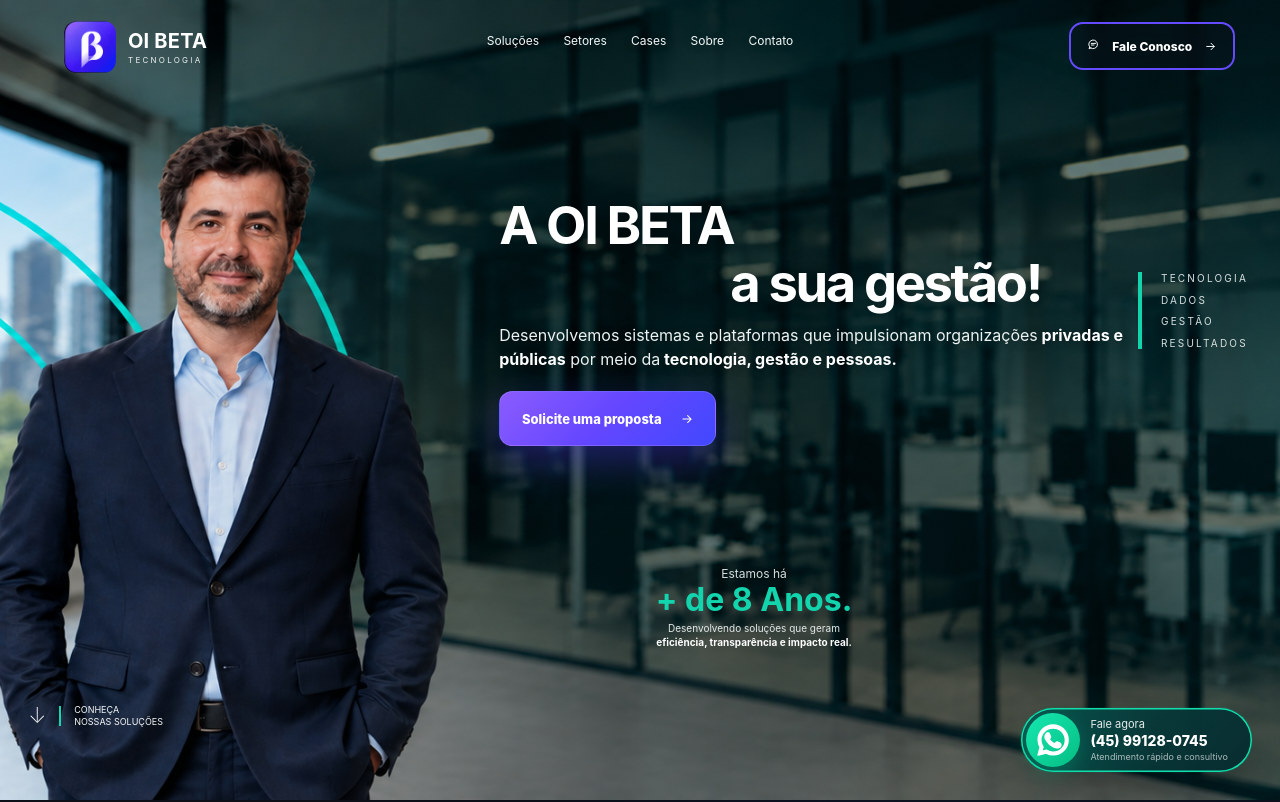
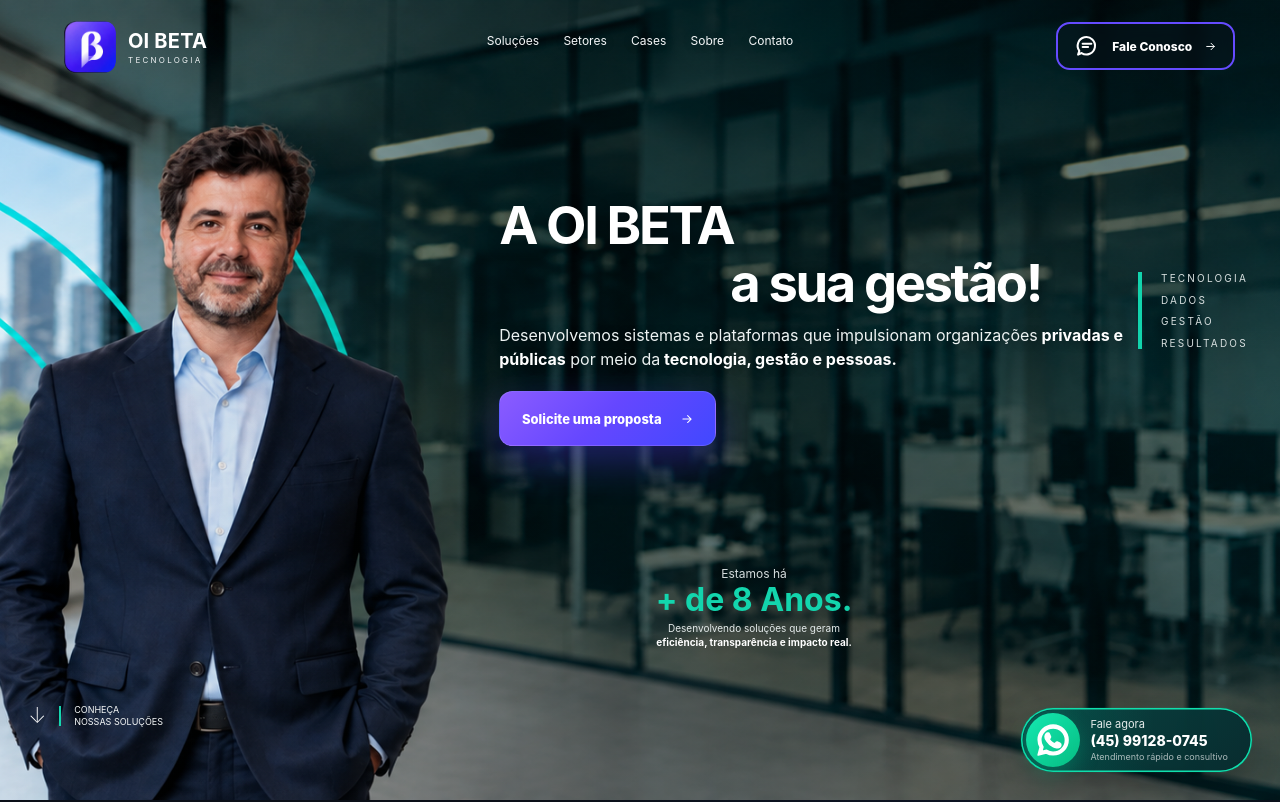
Before and after one commit to oibetatecnologia/oibeta, a Next.js app in the folder oibeta-site/: page / in a window 1280 px wide. Shown: the top 802 px of the page. Built offline with nearby package versions, Linux system fonts and the light colour scheme; no server answers.

Commit message:
fix: aumenta icone do botao Fale Conosco

```diff
--- a/oibeta-site/app/globals.css
+++ b/oibeta-site/app/globals.css
@@ -3588,3 +3588,75 @@ svg {
   .rotating-word { transition: none; }
   .rotating-word-visible { animation: none; }
 }
+
+
+/* =========================================================
+   BOTÃO "FALE CONOSCO" — desktop e mobile
+   Ícone genérico de mensagem, mantendo o link de contato.
+   ========================================================= */
+.contact-message-icon {
+  display: inline-grid;
+  place-items: center;
+  width: 22px;
+  height: 22px;
+  flex: 0 0 22px;
+}
+
+.contact-message-icon svg,
+.mobile-contact-message svg {
+  display: block;
+  width: 100%;
+  height: 100%;
+  fill: none;
+  stroke: currentColor;
+  stroke-width: 1.8;
+  stroke-linecap: round;
+  stroke-linejoin: round;
+}
+
+.hero-whatsapp-top .contact-message-icon {
+  color: #fff;
+}
+
+@media (max-width: 900px) {
+  .mobile-contact-message {
+    color: #14dcc1 !important;
+  }
+
+  .mobile-contact-message svg {
+    width: 23px !important;
+    height: 23px !important;
+    fill: none !important;
+    stroke: currentColor !important;
+  }
+}
+
+
+/* =========================================================
+   FALE CONOSCO — ícone de mensagem maior que o texto
+   ========================================================= */
+.contact-message-icon {
+  width: 26px !important;
+  height: 26px !important;
+  flex: 0 0 26px !important;
+}
+
+.contact-message-icon svg {
+  width: 26px !important;
+  height: 26px !important;
+  stroke-width: 1.9 !important;
+}
+
+@media (max-width: 900px) {
+  .mobile-contact-message {
+    width: 25px !important;
+    height: 25px !important;
+    flex: 0 0 25px !important;
+  }
+
+  .mobile-contact-message svg {
+    width: 25px !important;
+    height: 25px !important;
+    stroke-width: 1.9 !important;
+  }
+}
```
